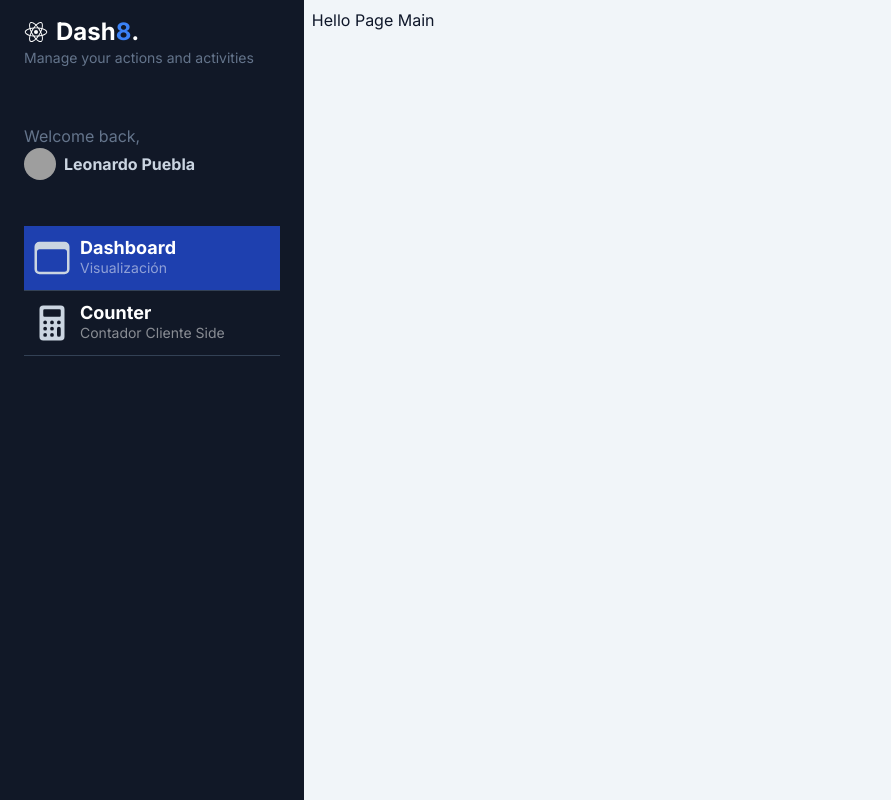
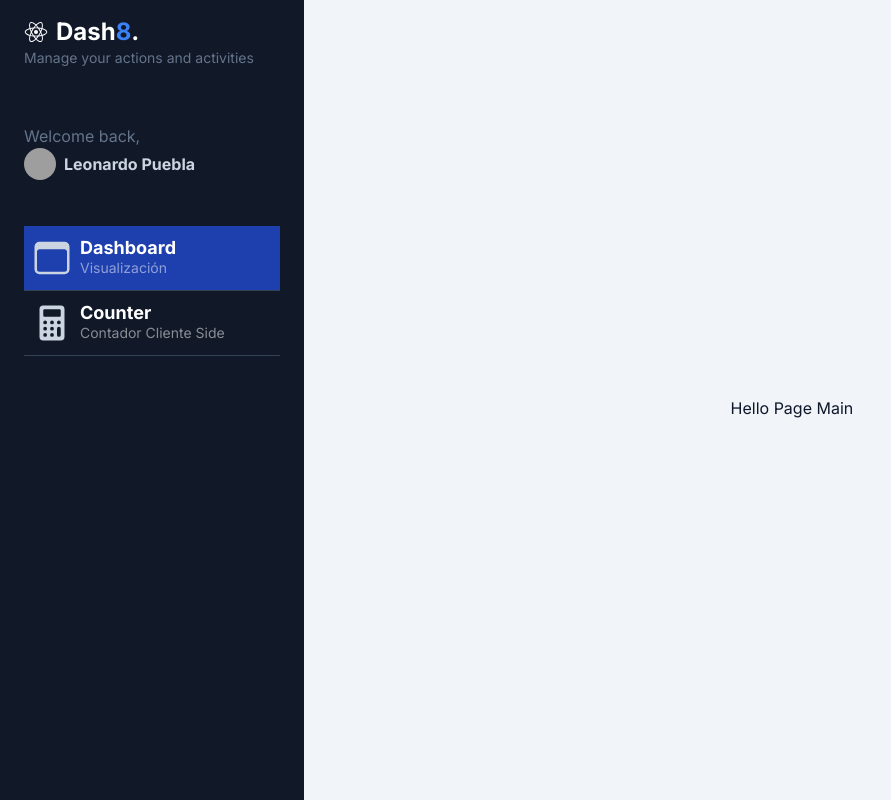
Before and after one commit to Leonardo-Robot-PostRock/Dashboard-page, a Next.js app: page /dashboard/main in a window 1280 px wide. Shown: the whole page, without its empty margins (0-891 px from the left). Built offline with nearby package versions, Linux system fonts and the light colour scheme; grey boxes are pictures that could not be loaded.

Commit message:
centrado de pagina principal

```diff
--- a/src/app/dashboard/main/page.tsx
+++ b/src/app/dashboard/main/page.tsx
@@ -1,7 +1,7 @@
 
 export default function MainPage() {
   return (
-    <div>
+    <div className="flex justify-center items-center h-screen">
       <h1>Hello Page Main</h1>
     </div>
   );
```
